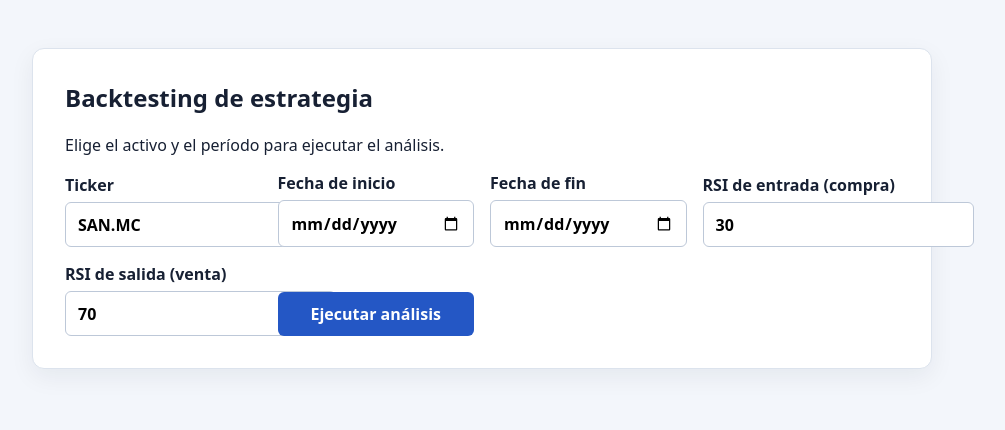
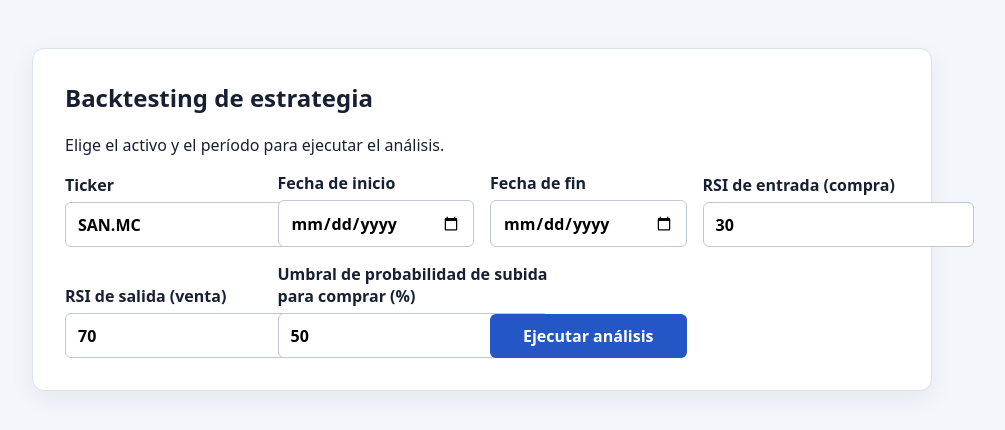
Before and after one commit to Mblanco629/TradingFlask, a Flask app: page / in a window 1280 px wide. Shown: the top 430 px of the page, without its empty margins (158-1163 px from the left). Run offline with Flask 3, Linux system fonts and the light colour scheme.

Commit message:
SOlicito en el formulario el valor mínimo de probabilidad para que la IA genere una señal de compra o venta. Si la probabilidad de subida es mayor o igual a este valor, se generará una señal de compra; si es menor o igual a 1 menos este valor, se generará una señal de venta. Si la probabilidad está entre estos dos valores, no se generará ninguna señal.

```diff
--- a/EstrategiaV2.py
+++ b/EstrategiaV2.py
@@ -71,6 +71,7 @@ def calcular_indicadores(df):
 def generar_senal(
     sma_50, sma_200, prob_subida, rsi,
     rsi_entrada: float = 30.0, rsi_salida: float = 70.0,
+    probabilidad_minima: float = 0.50,
 ):
     """Combina la tendencia, la IA y el RSI para generar una recomendación."""
     if (
@@ -84,7 +85,7 @@ def generar_senal(
     if (
         rsi < rsi_entrada
         and sma_50 > sma_200
-        and prob_subida > 0.50
+        and prob_subida > probabilidad_minima
     ):
         return "COMPRA (BUY)"
     if (
@@ -188,6 +189,7 @@ def graficar_resultados(df, ticker, recomendacion_manana):
 def ejecutar_estrategia(
     ticker, fecha_inicio, fecha_fin,
     rsi_entrada: float = 30.0, rsi_salida: float = 70.0,
+    probabilidad_minima: float = 0.50,
 ):
     """Entrena y evalúa la estrategia para el activo y período indicados."""
     df_crudo = descargar_datos(ticker, fecha_inicio, fecha_fin)
@@ -231,6 +233,7 @@ def ejecutar_estrategia(
         lambda fila: generar_senal(
             fila['SMA_50'], fila['SMA_200'],
             fila['Prob_Subida'], fila['RSI'], rsi_entrada, rsi_salida,
+            probabilidad_minima,
         ),
         axis=1,
     )
--- a/app.py
+++ b/app.py
@@ -15,6 +15,7 @@ def inicio():
         "fecha_fin": request.form.get("fecha_fin", ""),
         "rsi_entrada": request.form.get("rsi_entrada", "30"),
         "rsi_salida": request.form.get("rsi_salida", "70"),
+        "probabilidad_minima": request.form.get("probabilidad_minima", "50"),
     }
     error = None
     resultado = None
@@ -41,12 +42,15 @@ def inicio():
             try:
                 rsi_entrada = float(valores["rsi_entrada"])
                 rsi_salida = float(valores["rsi_salida"])
+                probabilidad_minima = float(valores["probabilidad_minima"])
                 if not 0 <= rsi_entrada <= 100 or not 0 <= rsi_salida <= 100:
                     error = "Los valores RSI deben estar entre 0 y 100."
                 elif rsi_entrada >= rsi_salida:
                     error = "El RSI de entrada debe ser menor que el RSI de salida."
+                elif not 0 <= probabilidad_minima <= 100:
+                    error = "La probabilidad de subida debe estar entre 0 y 100."
             except ValueError:
-                error = "Introduce valores numéricos válidos para los RSI."
+                error = "Introduce valores numéricos válidos para RSI y probabilidad."
 
         if error is None:
             try:
@@ -57,6 +61,7 @@ def inicio():
                         valores["fecha_fin"],
                         rsi_entrada,
                         rsi_salida,
+                        probabilidad_minima / 100,
                     )
                 )
                 resultado = {
--- a/templates/index.html
+++ b/templates/index.html
@@ -114,6 +114,12 @@
                        min="0" max="100" step="any"
                        value="{{ valores.rsi_salida }}" required>
             </label>
+            <label for="probabilidad_minima">
+                Umbral de probabilidad de subida para comprar (%)
+                <input id="probabilidad_minima" name="probabilidad_minima"
+                       type="number" min="0" max="100" step="any"
+                       value="{{ valores.probabilidad_minima }}" required>
+            </label>
             <button type="submit">Ejecutar análisis</button>
         </form>
 
```
